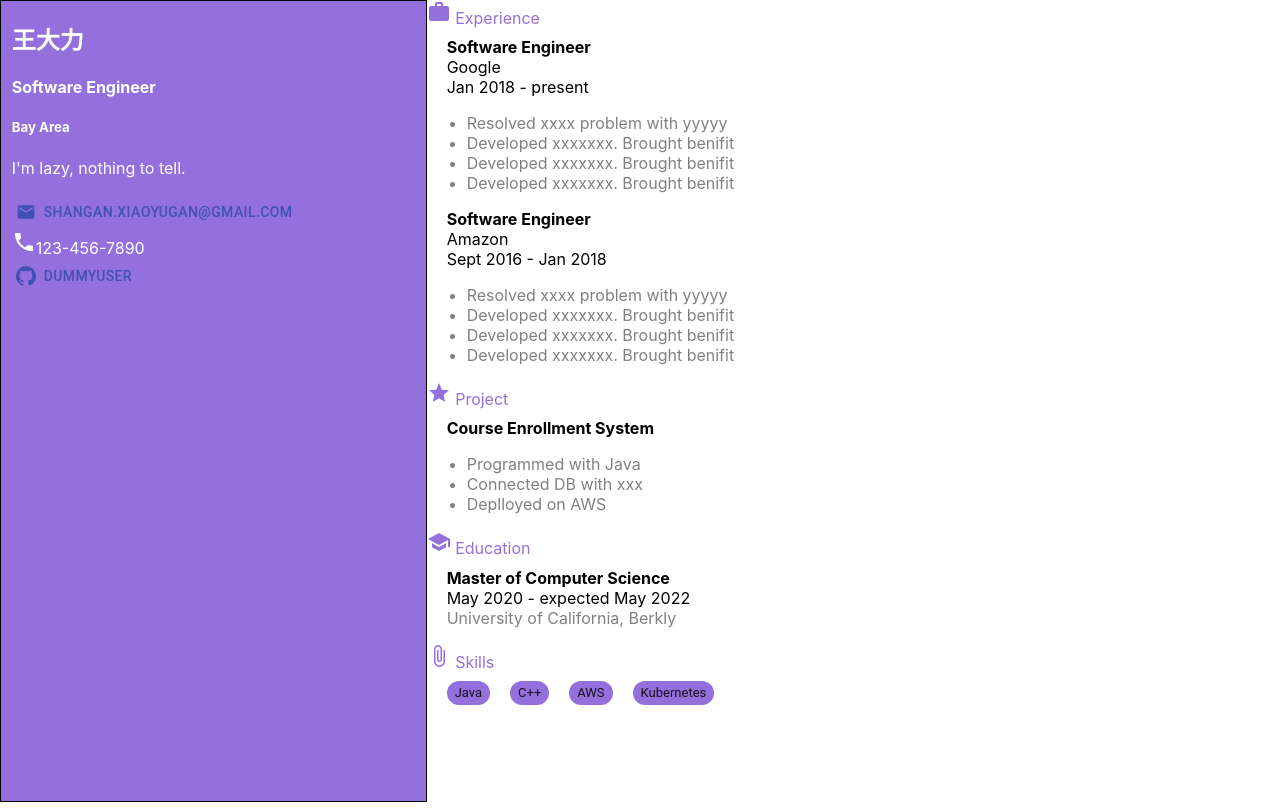
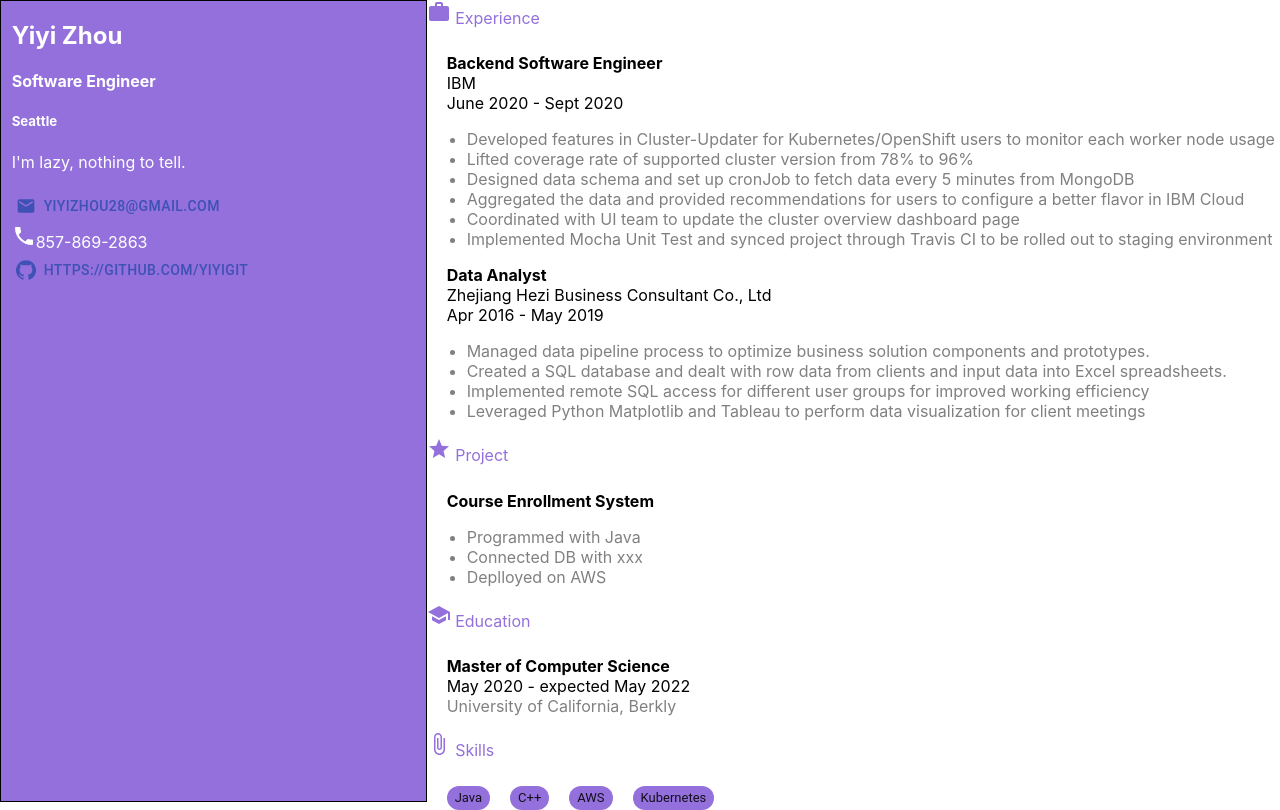
Before and after one commit to yiyigit/resumePage, a React (Create React App) app: page / in a window 1280 px wide. Built offline with nearby package versions, Linux system fonts and the light colour scheme.

Commit message:
delete unused logo

```diff
--- a/src/App.js
+++ b/src/App.js
@@ -1,5 +1,4 @@
 import React from 'react';
-import logo from './logo.svg';
 import './App.css';
 import ResumeHeader from './components/ResumeHeader';
 import ResumeContent from './components/resume-contents/ResumeContent';
--- a/src/resumeContent.js
+++ b/src/resumeContent.js
@@ -1,32 +1,35 @@
 export const resumeContent = {
-    name: "王大力",
+    name: "Yiyi Zhou",
     title: "Software Engineer",
-    location: "Bay Area",
+    location: "Seattle",
     selfIntro: "I'm lazy, nothing to tell.",
-    email: "shangan.xiaoyugan@gmail.com",
-    phone: "123-456-7890",
-    github: "dummyUser",
+    email: "yiyizhou28@gmail.com",
+    phone: "857-869-2863",
+    github: "https://github.com/yiyigit",
     experiences: [
         {
-            company: "Google",
-            title: "Software Engineer",
-            date: "Jan 2018 - present",
+            company: "IBM",
+            title: "Backend Software Engineer",
+            date: "June 2020 - Sept 2020",
             details: [
-                "Resolved xxxx problem with yyyyy",
-                "Developed xxxxxxx. Brought benifit",
-                "Developed xxxxxxx. Brought benifit",
-                "Developed xxxxxxx. Brought benifit",
+            "Developed features in Cluster-Updater for Kubernetes/OpenShift users to monitor each worker node usage",
+"Lifted coverage rate of supported cluster version from 78% to 96%",
+"Designed data schema and set up cronJob to fetch data every 5 minutes from MongoDB",
+"Aggregated the data and provided recommendations for users to configure a better flavor in IBM Cloud",
+"Coordinated with UI team to update the cluster overview dashboard page",
+"Implemented Mocha Unit Test and synced project through Travis CI to be rolled out to staging environment"
             ]
         },
         {
-            company: "Amazon",
-            title: "Software Engineer",
-            date: "Sept 2016 - Jan 2018",
+            company: "Zhejiang Hezi Business Consultant Co., Ltd",
+            title: "Data Analyst",
+            date: "Apr 2016 - May 2019",
             details: [
-                "Resolved xxxx problem with yyyyy",
-                "Developed xxxxxxx. Brought benifit",
-                "Developed xxxxxxx. Brought benifit",
-                "Developed xxxxxxx. Brought benifit",
+                "Managed data pipeline process to optimize business solution components and prototypes. ",
+"Created a SQL database and dealt with row data from clients and input data into Excel spreadsheets.",
+"Implemented remote SQL access for different user groups for improved working efficiency",
+"Leveraged Python Matplotlib and Tableau to perform data visualization for client meetings"
+
             ]
         }
     ],
```
Also changed, not shown: src/logo.svg (deleted), 1 other file (tests, documents, lock files or other folders).
